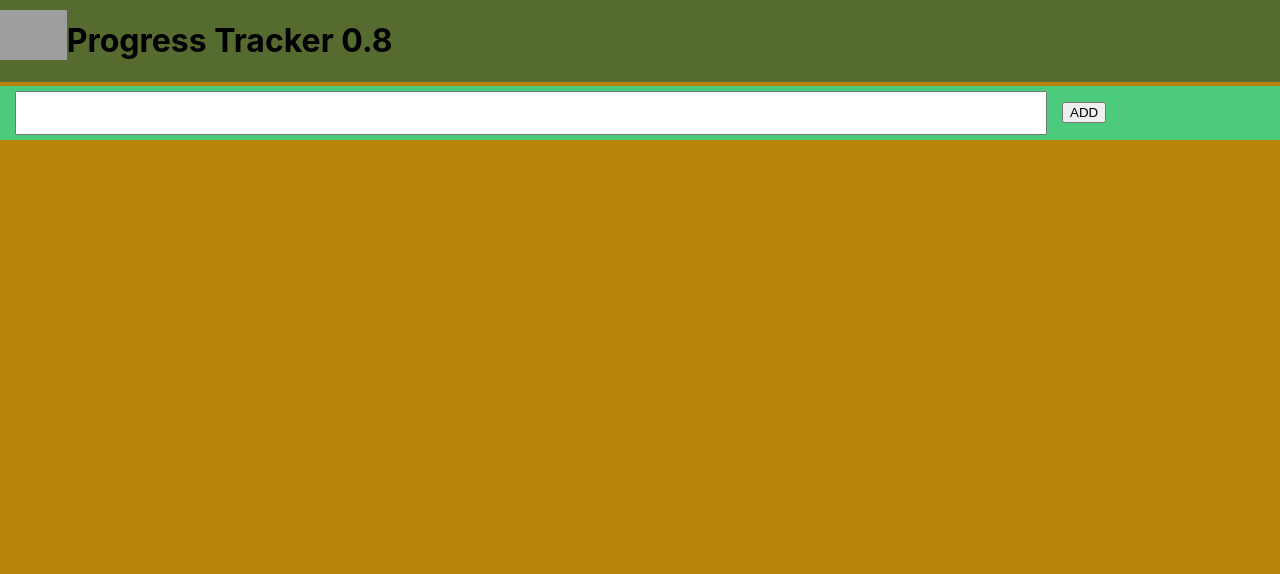
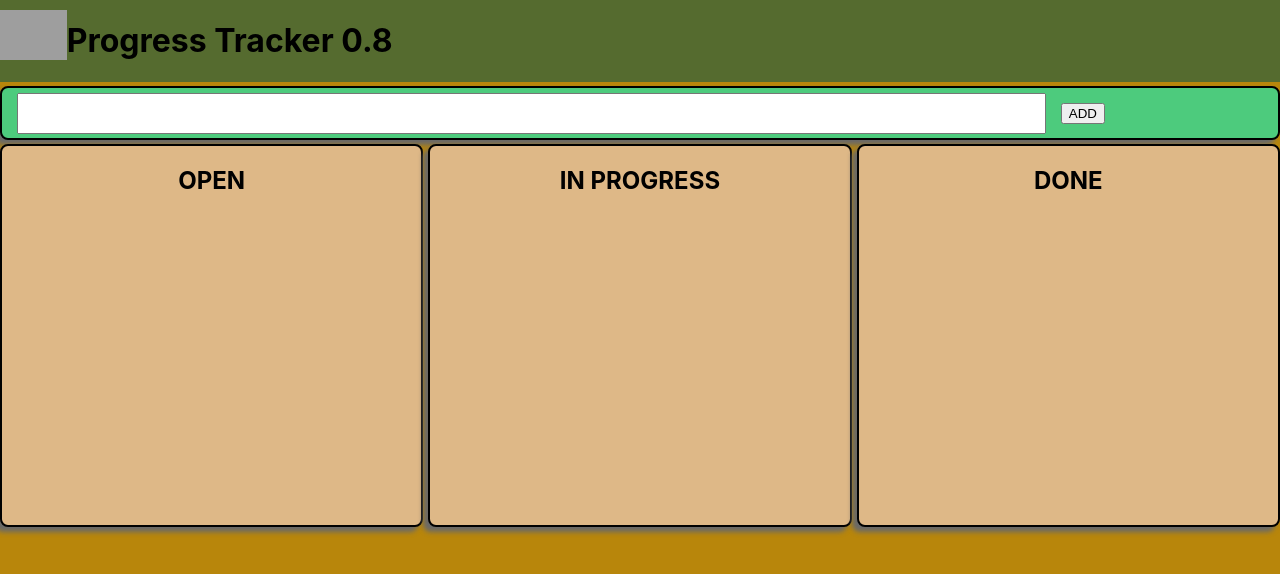
Before and after one commit to Droggelbecher92/ToDoApp-Solo, a React (Create React App) app in the folder frontend/: page / in a window 1280 px wide. Shown: the top 574 px of the page. Built offline with nearby package versions, Linux system fonts and the light colour scheme; grey boxes are pictures that could not be loaded.

Commit message:
All Modules build

```diff
--- a/frontend/src/App.js
+++ b/frontend/src/App.js
@@ -1,20 +1,29 @@
 
+import {TodoField} from "./modules/TodoField";
 import {Input} from "./modules/Input"
 import {Heading} from "./modules/Heading";
 import './App.css';
+import {useState} from "react";
 
 function App() {
+
+    const [opentodos, setOpentodos] = useState([])
+    const [progresstodos, setProgresstodos] = useState([])
+    const [donetodos, setDonetodos] = useState([])
+
+
+
   return (
       <div className="container">
         <Heading className="header-box"/>
         <Input className="input-box" />
-          {/*<div className="content-box">
-          <Todo-Field className="open-box"/>
-          <Todo-Field className="progress-box"/>
-          <Todo-Field className="done-box"/>
-        </div>*/}
+          <div className="content-box">
+          <TodoField className="open-box" title="OPEN" todos={opentodos}/>
+          <TodoField className="progress-box" title="IN PROGRESS" todos={progresstodos}/>
+          <TodoField className="done-box" title="DONE" todos={donetodos}/>
+        </div>
       </div>
-  );
+  )
 }
 
 export default App;
--- a/frontend/src/modules/Heading.css
+++ b/frontend/src/modules/Heading.css
@@ -2,7 +2,6 @@
     background-color: darkolivegreen;
     display: flex;
     flex-flow: wrap;
-    text-align: center;
 }
 
 .header__pic{
@@ -13,4 +12,5 @@
 
 .header__text{
     float: inside;
+    text-align: center;
 }
--- /dev/null
+++ b/frontend/src/modules/ItemCard.css
@@ -0,0 +1,6 @@
+section{
+    background-color: burlywood;
+    border: solid 2px black;
+    box-shadow: -5px 5px 5px dimgrey;
+    border-radius: 8px;
+}
--- /dev/null
+++ b/frontend/src/modules/ItemCard.js
@@ -0,0 +1,9 @@
+import './ItemCard.css'
+
+export function ItemCard(probs){
+    return <section>
+        <h3>{probs.description}</h3>
+        <button>back</button>
+        <button>next</button>
+    </section>
+}
--- /dev/null
+++ b/frontend/src/modules/TodoField.css
@@ -0,0 +1,3 @@
+h2{
+    text-align: center;
+}
--- /dev/null
+++ b/frontend/src/modules/TodoField.js
@@ -0,0 +1,10 @@
+import './TodoField.css'
+import {ItemCard} from "./ItemCard";
+
+export function TodoField(props){
+    return <section>
+        <h2>{props.title}</h2>
+        {props.todos.map(todo => <ItemCard key = {todo.id} todo={todo} />)}
+
+    </section>
+}
```
Also changed, not shown: frontend/src/modules/Item-Card.css (deleted), frontend/src/modules/Item-Card.js (deleted), frontend/src/modules/Todo-Field.css (deleted), frontend/src/modules/Todo-Field.js (deleted).
